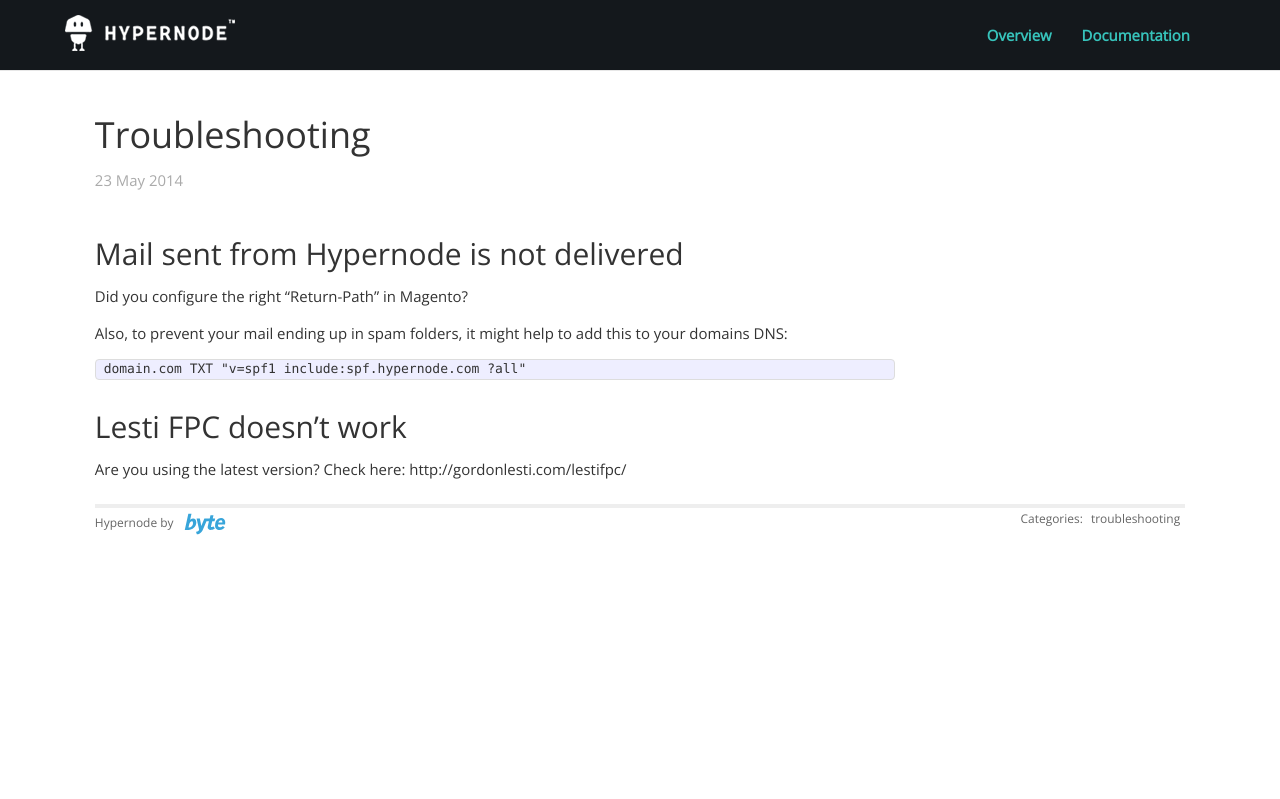
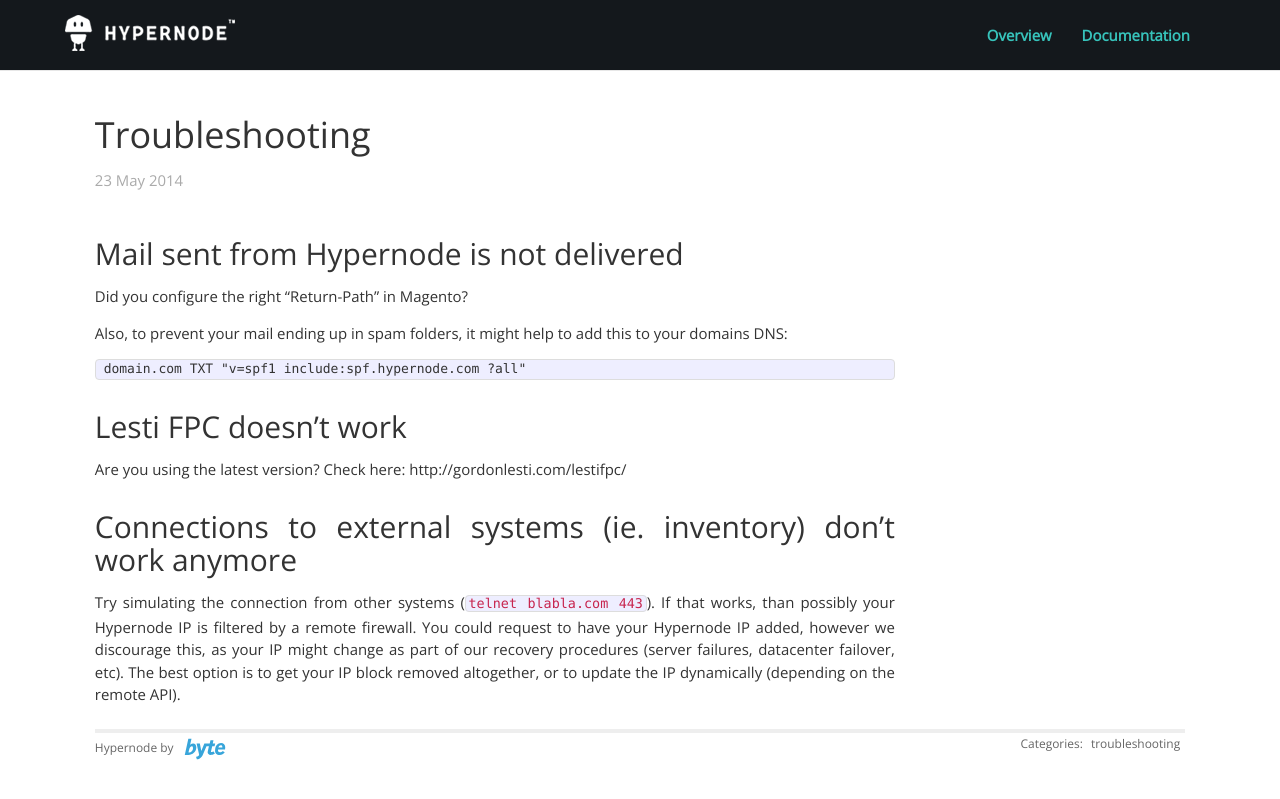
Before and after one commit to damnlie/hypernode.github.io, a Jekyll site: the page built from _posts/2014-05-23-troubleshooting.md, in a window 1280 px wide. Shown: the top 799 px of the page. Built offline with Jekyll 4.4.1, drawn with Linux system fonts in a browser that asks for light colours; nearby versions of some CDN libraries; Markdown is read by kramdown in place of the engine named in the settings; a script that is not in the unit is left out.

Commit message:
Add troubleshooting question about external IP blocks

````diff
--- a/_posts/2014-05-23-troubleshooting.md
+++ b/_posts/2014-05-23-troubleshooting.md
@@ -19,3 +19,14 @@
 ## Lesti FPC doesn't work
 
 Are you using the latest version? Check here: http://gordonlesti.com/lestifpc/
+
+## Connections to external systems (ie. inventory) don't work anymore
+
+Try simulating the connection from other systems (```telnet
+blabla.com 443```). If that works, than possibly your Hypernode IP
+is filtered by a remote firewall. You could request to have your
+Hypernode IP added, however we discourage this, as your IP might
+change as part of our recovery procedures (server failures,
+datacenter failover, etc). The best option is to get your IP block
+removed altogether, or to update the IP dynamically (depending on
+the remote API).
````
